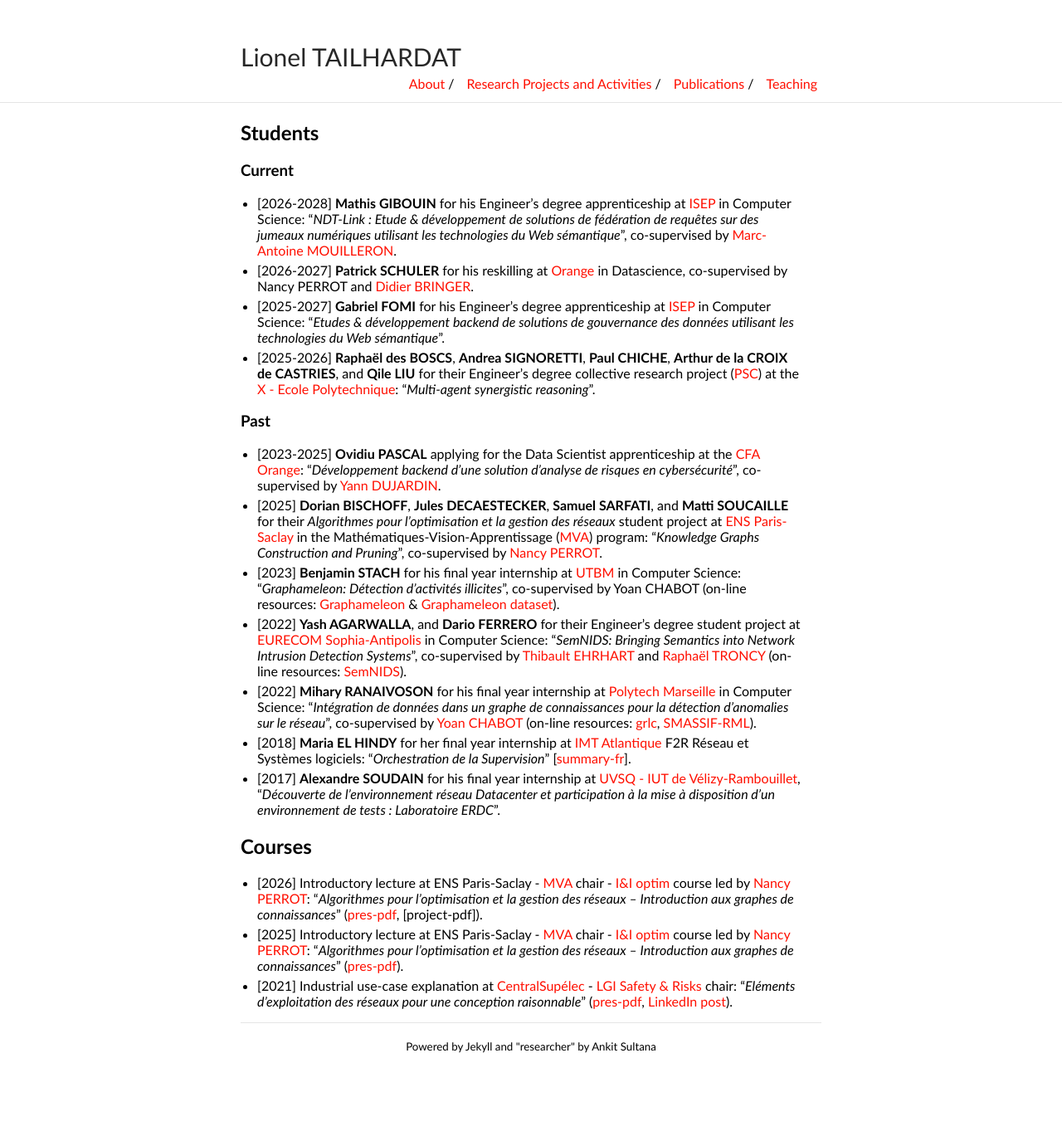
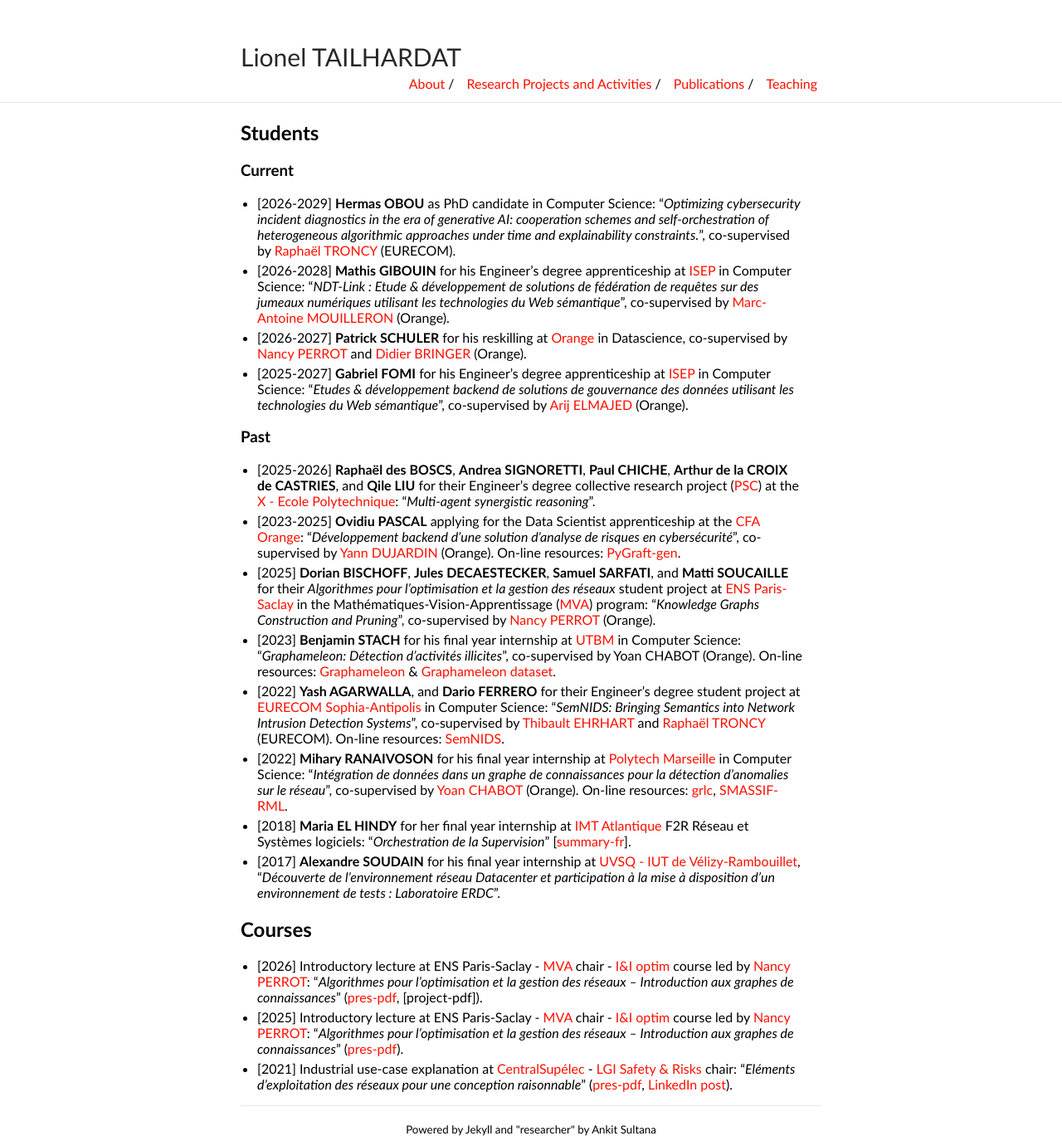
Before and after one commit to GenEars/GenEars.github.io, a Jekyll site: the page built from teaching.md, in a window 1280 px wide. Shown: the whole page at 83% size. Built offline with Jekyll 4.4.1, drawn with Linux system fonts in a browser that asks for light colours; before the commit the page ends 1269 px from its top, so only the background shows below that.

Commit message:
Added Hermas OBOU. Modified relationships.
Signed-off-by: lionel.tailhardat <lionel.tailhardat@orange.com>

```diff
--- a/teaching.md
+++ b/teaching.md
@@ -7,19 +7,20 @@ title: Teaching - Lionel TAILHARDAT
 
 ### Current
 
-* [2026-2028] **Mathis GIBOUIN** for his Engineer's degree apprenticeship at [ISEP](https://www.isep.fr/) in Computer Science: "*NDT-Link : Etude & développement de solutions de fédération de requêtes sur des jumeaux numériques utilisant les technologies du Web sémantique*", co-supervised by [Marc-Antoine MOUILLERON](https://www.linkedin.com/in/marcantoinemouilleron/).
-* [2026-2027] **Patrick SCHULER** for his reskilling at [Orange](https://www.orange.com/) in Datascience, co-supervised by Nancy PERROT and [Didier BRINGER](https://www.linkedin.com/in/didier-bringer-0738a82b/).
+* [2026-2029] **Hermas OBOU** as PhD candidate in Computer Science: "*Optimizing cybersecurity incident diagnostics in the era of generative AI: cooperation schemes and self-orchestration of heterogeneous algorithmic approaches under time and explainability constraints.*", co-supervised by [Raphaël TRONCY](https://www.eurecom.fr/en/people/troncy-raphael) (EURECOM).
+* [2026-2028] **Mathis GIBOUIN** for his Engineer's degree apprenticeship at [ISEP](https://www.isep.fr/) in Computer Science: "*NDT-Link : Etude & développement de solutions de fédération de requêtes sur des jumeaux numériques utilisant les technologies du Web sémantique*", co-supervised by [Marc-Antoine MOUILLERON](https://www.linkedin.com/in/marcantoinemouilleron/) (Orange).
+* [2026-2027] **Patrick SCHULER** for his reskilling at [Orange](https://www.orange.com/) in Datascience, co-supervised by [Nancy PERROT](https://scholar.google.com/citations?user=b1m8TckAAAAJ) and [Didier BRINGER](https://www.linkedin.com/in/didier-bringer-0738a82b/) (Orange).
 * [2025-2027] **Gabriel FOMI** for his Engineer's degree apprenticeship at [ISEP](https://www.isep.fr/) in Computer Science: "*Etudes & développement backend de solutions de gouvernance des données utilisant les
-  technologies du Web sémantique*".
-* [2025-2026] **Raphaël des BOSCS**, **Andrea SIGNORETTI**, **Paul CHICHE**, **Arthur de la CROIX de CASTRIES**, and  **Qile LIU** for their Engineer's degree collective research project ([PSC](https://www.polytechnique.edu/fondation/les-missions/accompagner-les-eleves/les-projets-scientifiques-collectifs-psc)) at the [X - Ecole Polytechnique](https://www.polytechnique.edu/): "*Multi-agent synergistic reasoning*".
+  technologies du Web sémantique*", co-supervised by [Arij ELMAJED](https://www.linkedin.com/in/arij-elmajed-4851a476/) (Orange).
 
 ### Past
 
-* [2023-2025] **Ovidiu PASCAL** applying for the Data Scientist apprenticeship at the [CFA Orange](https://orange.jobs/site/fr-cfa/): "*Développement backend d'une solution d'analyse de risques en cybersécurité*", co-supervised by [Yann DUJARDIN](https://scholar.google.com/citations?user=bkBCKa8AAAAJ).
-* [2025] **Dorian BISCHOFF**, **Jules DECAESTECKER**, **Samuel SARFATI**, and **Matti SOUCAILLE** for their *Algorithmes pour l’optimisation et la gestion des réseaux* student project at [ENS Paris-Saclay](https://ens-paris-saclay.fr/) in the Mathématiques-Vision-Apprentissage ([MVA](https://www.master-mva.com/)) program: "*Knowledge Graphs Construction and Pruning*", co-supervised by [Nancy PERROT](https://scholar.google.com/citations?hl=fr&user=b1m8TckAAAAJ).
-* [2023] **Benjamin STACH** for his final year internship at [UTBM](https://www.utbm.fr/) in Computer Science: "*Graphameleon: Détection d'activités illicites*", co-supervised by Yoan CHABOT (on-line resources: [Graphameleon](https://github.com/Orange-OpenSource/graphameleon) & [Graphameleon dataset](https://github.com/Orange-OpenSource/graphameleon-ds)).
-* [2022] **Yash AGARWALLA**, and **Dario FERRERO** for their Engineer's degree student project at [EURECOM Sophia-Antipolis](https://www.eurecom.fr/) in Computer Science: "*SemNIDS: Bringing Semantics into Network Intrusion Detection Systems*", co-supervised by [Thibault EHRHART](https://scholar.google.com/citations?user=WoKwu88AAAAJ) and [Raphaël TRONCY](https://scholar.google.com/citations?user=1BxhcigAAAAJ) (on-line resources: [SemNIDS](https://github.com/D2KLab/SemNIDS)).
-* [2022] **Mihary RANAIVOSON** for his final year internship at [Polytech Marseille](https://polytech.univ-amu.fr/) in Computer Science: "*Intégration de données dans un graphe de connaissances pour la détection d'anomalies sur le réseau*", co-supervised by [Yoan CHABOT](https://scholar.google.com/citations?user=QKcqdfoAAAAJ) (on-line resources: [grlc](https://github.com/Orange-OpenSource/grlc), [SMASSIF-RML](https://github.com/Orange-OpenSource/SMASSIF-RML)).
+* [2025-2026] **Raphaël des BOSCS**, **Andrea SIGNORETTI**, **Paul CHICHE**, **Arthur de la CROIX de CASTRIES**, and  **Qile LIU** for their Engineer's degree collective research project ([PSC](https://www.polytechnique.edu/fondation/les-missions/accompagner-les-eleves/les-projets-scientifiques-collectifs-psc)) at the [X - Ecole Polytechnique](https://www.polytechnique.edu/): "*Multi-agent synergistic reasoning*".
+* [2023-2025] **Ovidiu PASCAL** applying for the Data Scientist apprenticeship at the [CFA Orange](https://orange.jobs/site/fr-cfa/): "*Développement backend d'une solution d'analyse de risques en cybersécurité*", co-supervised by [Yann DUJARDIN](https://scholar.google.com/citations?user=bkBCKa8AAAAJ) (Orange). On-line resources: [PyGraft-gen](https://github.com/Orange-OpenSource/pygraft-gen).
+* [2025] **Dorian BISCHOFF**, **Jules DECAESTECKER**, **Samuel SARFATI**, and **Matti SOUCAILLE** for their *Algorithmes pour l’optimisation et la gestion des réseaux* student project at [ENS Paris-Saclay](https://ens-paris-saclay.fr/) in the Mathématiques-Vision-Apprentissage ([MVA](https://www.master-mva.com/)) program: "*Knowledge Graphs Construction and Pruning*", co-supervised by [Nancy PERROT](https://scholar.google.com/citations?hl=fr&user=b1m8TckAAAAJ) (Orange).
+* [2023] **Benjamin STACH** for his final year internship at [UTBM](https://www.utbm.fr/) in Computer Science: "*Graphameleon: Détection d'activités illicites*", co-supervised by Yoan CHABOT (Orange). On-line resources: [Graphameleon](https://github.com/Orange-OpenSource/graphameleon) & [Graphameleon dataset](https://github.com/Orange-OpenSource/graphameleon-ds).
+* [2022] **Yash AGARWALLA**, and **Dario FERRERO** for their Engineer's degree student project at [EURECOM Sophia-Antipolis](https://www.eurecom.fr/) in Computer Science: "*SemNIDS: Bringing Semantics into Network Intrusion Detection Systems*", co-supervised by [Thibault EHRHART](https://scholar.google.com/citations?user=WoKwu88AAAAJ) and [Raphaël TRONCY](https://scholar.google.com/citations?user=1BxhcigAAAAJ) (EURECOM). On-line resources: [SemNIDS](https://github.com/D2KLab/SemNIDS).
+* [2022] **Mihary RANAIVOSON** for his final year internship at [Polytech Marseille](https://polytech.univ-amu.fr/) in Computer Science: "*Intégration de données dans un graphe de connaissances pour la détection d'anomalies sur le réseau*", co-supervised by [Yoan CHABOT](https://scholar.google.com/citations?user=QKcqdfoAAAAJ) (Orange). On-line resources: [grlc](https://github.com/Orange-OpenSource/grlc), [SMASSIF-RML](https://github.com/Orange-OpenSource/SMASSIF-RML).
 * [2018] **Maria EL HINDY** for her final year internship at [IMT Atlantique](https://www.imt-atlantique.fr/fr) F2R Réseau et Systèmes logiciels: "*Orchestration de la Supervision*" [[summary-fr](pubs/2016-SupOrch_Maria-ELHINDY_executive_summary_fr.pdf)].
 * [2017] **Alexandre SOUDAIN** for his final year internship at [UVSQ - IUT de Vélizy-Rambouillet](https://www.iut-velizy-rambouillet.uvsq.fr/), "*Découverte de l’environnement réseau Datacenter et participation à la mise à disposition d’un environnement de tests : Laboratoire ERDC*".
 
```
